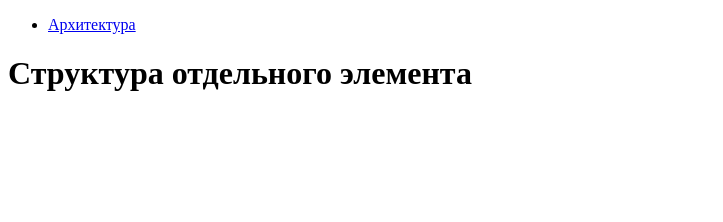
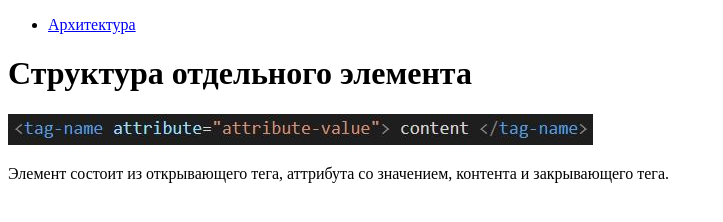
Before and after one commit to bestweb-designer/bestweb-designer.github.io, a plain HTML site: page html/architecture/single-element-structure/index.html in a window 1280 px wide. Shown: the whole page, without its empty margins (0-723 px from the left). Drawn offline with Linux system fonts and the light colour scheme.

Commit message:
single element

```diff
--- a/html/architecture/single-element-structure/index.html
+++ b/html/architecture/single-element-structure/index.html
@@ -16,6 +16,11 @@
         </nav>
         <main>
             <h1>Структура отдельного элемента</h1>
+            <div class="code">
+                <img src="code1.jpg" alt="Структура отдельного элемента">
+                <p>Элемент состоит из открывающего тега, аттрибута со значением,
+                    контента и закрывающего тега.</p>
+            </div>
         </main>
         <footer>
 
```
Also changed, not shown: html/architecture/single-element-structure/code1.html (added, +3 -0 lines), html/architecture/single-element-structure/code1.jpg (added).
